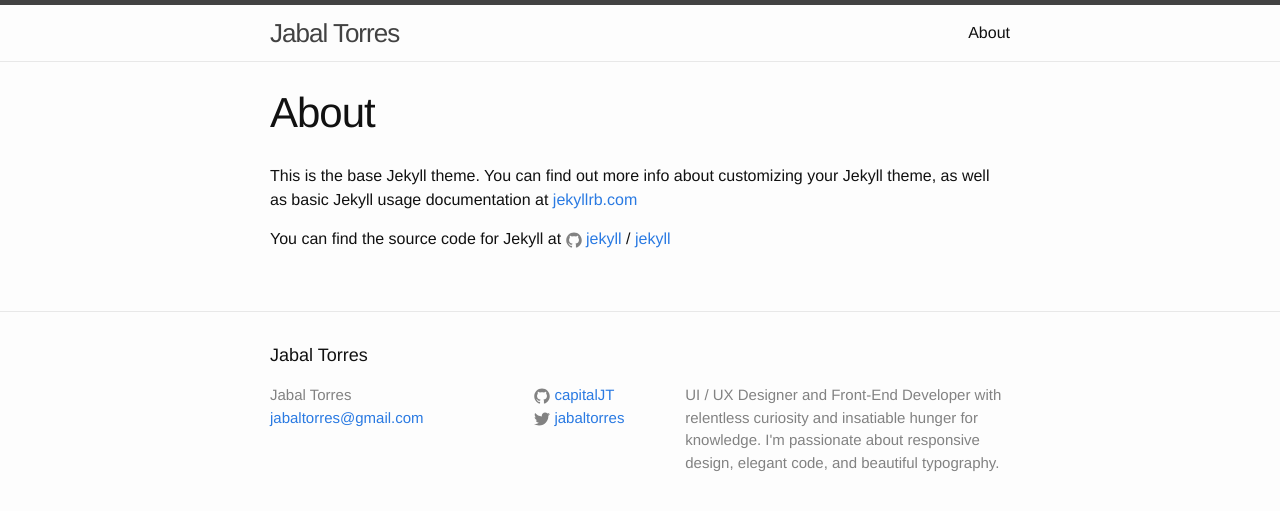
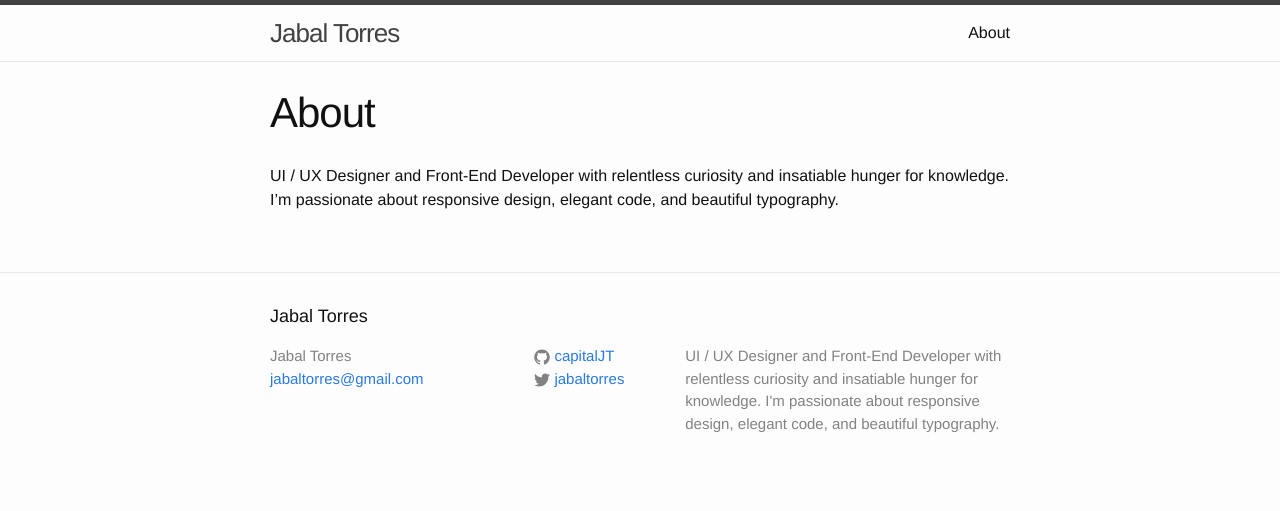
Before and after one commit to capitalJT/capitaljt.github.io, a Jekyll site: the page built from about.md, in a window 1280 px wide. Shown: the top 511 px of the page. Built offline with Jekyll 4.4.1, drawn with Linux system fonts in a browser that asks for light colours.

Commit message:
committing just for the fuck of it

```diff
--- a/about.md
+++ b/about.md
@@ -4,8 +4,4 @@
 permalink: /about/
 ---
 
-This is the base Jekyll theme. You can find out more info about customizing your Jekyll theme, as well as basic Jekyll usage documentation at [jekyllrb.com](http://jekyllrb.com/)
-
-You can find the source code for Jekyll at
-{% include icon-github.html username="jekyll" %} /
-[jekyll](https://github.com/jekyll/jekyll)
+UI / UX Designer and Front-End Developer with relentless curiosity and insatiable hunger for knowledge. I'm passionate about responsive design, elegant code, and beautiful typography.
```
Also changed, not shown: _posts/2015-10-31-welcome-to-jekyll.md (+1 -1 lines), _posts/2015-12-10-first-post.md (+2 -1 lines), _posts/2015-12-10-my-bash-profile-configuration.md (added, +9 -0 lines), assets/images/P1000151_JT.jpg (renamed from assets/P1000151_JT.jpg).
